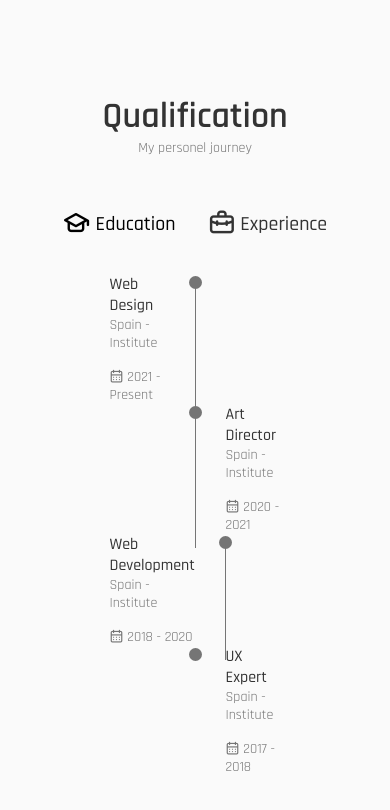
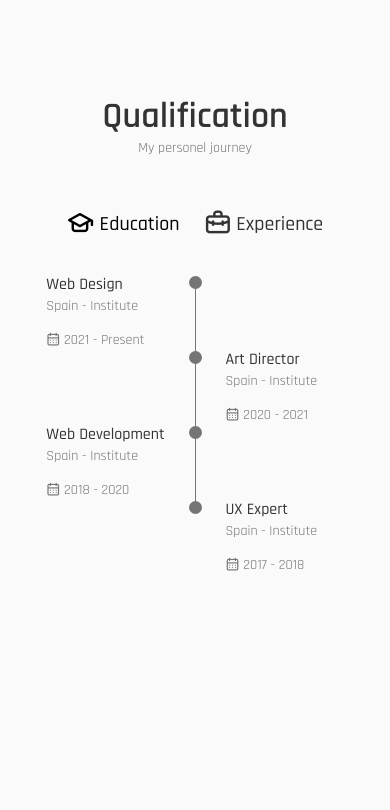
Before and after one commit to Na-David/Portfolio, a React (Create React App) app: page / in a window 390 px wide. Shown: the part 2946-3756 px from the top of the page. After the commit the page ends 3632 px from the top, so only its background shows below. Built offline with nearby package versions, Linux system fonts and the light colour scheme; the HTML template or start-up script is replaced by a standard one.

Commit message:
media quer

```diff
--- a/src/components/Qualification/Qualification.css
+++ b/src/components/Qualification/Qualification.css
@@ -79,3 +79,37 @@
     background-color: var(--text-color);
     transform: translate(6px, -7px);
 }
+
+/*=============== BREAKPOINTS ===============*/
+/* For large devices */
+@media screen and (max-width: 992px) {
+    .qualification__container {
+        margin-left: auto;
+        margin-right: auto;
+    }
+  }
+
+  /* For medium devices */
+  @media screen and (max-width: 768px) {
+    .qualification__container {
+        margin-left: var(--mb-1-5);
+        margin-right: var(--mb-1-5);
+    }
+  }
+
+  @media screen and (max-width: 576px) {
+    .qualification__sections {
+        grid-template-columns: initial;
+    }
+
+    .qualification__button {
+        margin: 0 var(--mb-0-75);
+    }
+  }
+
+  /* For small devices */
+  @media screen and (max-width: 350px) {
+    .qualification__data {
+        gap: 0.5rem;
+    }
+  }
```
